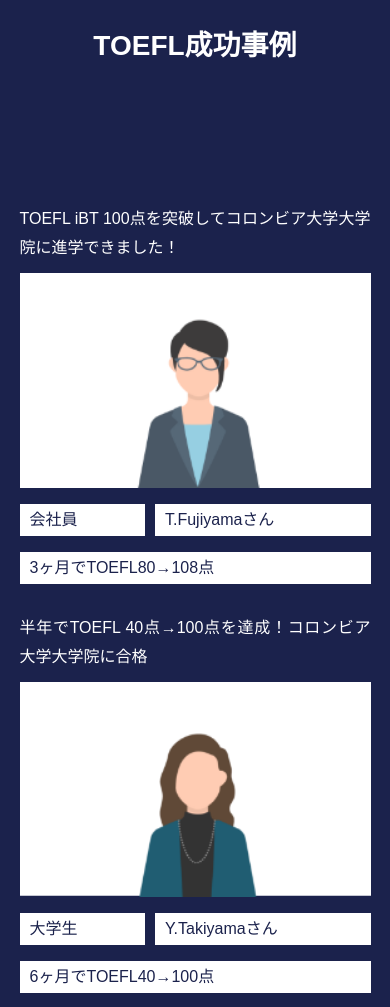
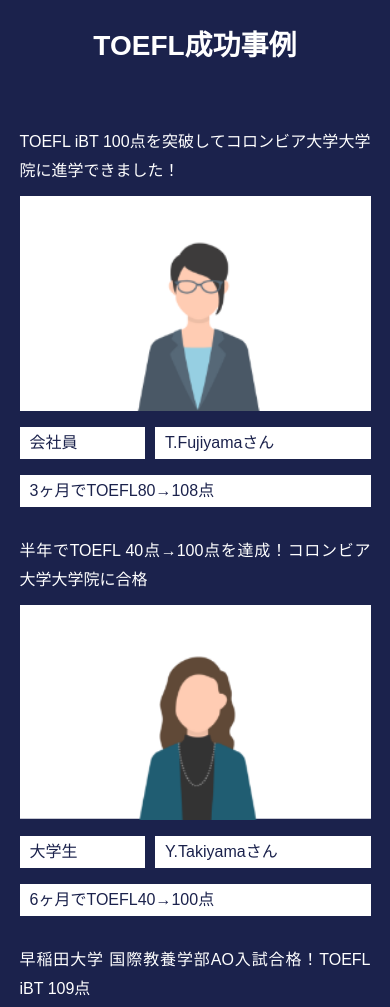
Before and after one commit to sonho463/english-school, a website: page index.html in a window 390 px wide. Shown: the part 3140-4147 px from the top of the page. Drawn offline with nearby package versions, Linux system fonts and the light colour scheme.

Commit message:
top responsive

```diff
--- a/assets/scss/layout/_footer.scss
+++ b/assets/scss/layout/_footer.scss
@@ -9,35 +9,62 @@
 	height: 300px;
 	background-color: v.$main-primary;
 	color: v.$color-white;
+	@include v.mq(sm){
+		padding: 30px 5%;
+		height: auto;
+	}
 	.c-inner{
 		display: flex;
 		justify-content: space-between;
+		@include v.mq(sm){
+			flex-direction: row-reverse;
+		}
 	}
 }
 
 .l-footer__menu{
 	padding-top: 49px;
+	@include v.mq(sm){
+		padding-top: 0;
+	}
 	&__inner{
-		height: 23px;
-		// background-color: pink;
+		height: auto;
+		min-height: 23px;
 		display: flex;
+		@include v.mq(sm){
+			flex-direction: column;
+		}
 	}
 	&__item{
 		padding-right: 21px;
+		@include v.mq(sm){
+			padding-right: 0;
+		}
 	}
 	&__item + li{
 		border-left: solid 1px v.$color-white;
 		padding-left: 21px;
+		@include v.mq(sm){
+			margin-top: 4px;
+			padding-left: 0;
+			border: none;
+		}
 	}
 }
 
 .l-footer__right{
 	padding-top: 35px;
+	@include v.mq(sm){
+		padding-top: 0;
+	}
 }
 
 .l-footer__info{
 	margin-top: 27px;
 	text-align: right;
+	@include v.mq(sm){
+		text-align: left;
+	}
 }
 .l-footer__info__tel{
 	font-weight: bold;
@@ -60,4 +87,7 @@
 	text-align: right;
 	padding-top: 12px;
 	padding-bottom: 11px;
+	@include v.mq(sm){
+	padding: 12px 5%;
+	}
 }
--- a/assets/scss/project/_cta.scss
+++ b/assets/scss/project/_cta.scss
@@ -8,6 +8,10 @@
 	background-image: url(../assets/images/cta-image.jpg);
 	background-size: cover;
 	background-repeat: no-repeat;
+	@include v.mq(sm){
+		height: 50vw;
+		min-height: unset;
+	}
 }
 
 
@@ -26,12 +30,19 @@
 .p-cta__heading{
 	color:v.$color-white;
 	font-size: 3.2rem;
+	@include v.mq(sm){
+		font-size: 2.0rem;
+	}
 }
 
 .p-cta__button{
 	width: 280px;
 	height: 50px;
 	margin-top: 16px;
+	@include v.mq(sm){
+		width: 200px;
+		height: 36px;
+	}
 }
 
 .p-cta .c-link-contact{
--- a/assets/scss/project/_info.scss
+++ b/assets/scss/project/_info.scss
@@ -9,6 +9,11 @@
   > div {
     flex: 1;
   }
+	@include v.mq(sm){
+		flex-direction: column;
+		padding-left: 5%;
+		padding-right: 5%;
+	}
 }
 
 .p-info {
@@ -16,13 +21,23 @@
     font-size: 3.2rem;
     font-weight: bold;
     padding-bottom: 30px;
+		border-top: 3px solid v.$main-primary;
+		@include v.mq(sm){
+			padding-bottom: 8px;
+		}
   }
 }
 
 .p-info__blog {
   padding-right: 67px;
-  &__item {
+	@include v.mq(sm){
+	padding-right: 0;
+	}
+  &__item .p-info__link {
     display: flex;
+		@include v.mq(sm){
+			flex-direction: column;
+		}
   }
 	&__item + li{
 		margin-top: 31px;
@@ -41,6 +56,9 @@
   }
   &__image {
     width: 150px;
+		@include v.mq(sm){
+			width: 100%;
+		}
   }
   &__text-block {
     flex: 1;
@@ -48,12 +66,26 @@
 		display: flex;
 		flex-direction: column;
 		justify-content: space-between;
+		@include v.mq(sm){
+			padding-left: 0;
+			padding-top: 20px;
+		}
   }
+	&__date{
+		margin-top: 12px;
+	}
 }
 
 .p-info__information{
+	@include v.mq(sm){
+		margin-top: 56px;
+	}
 	&__item{
-		height: 87px;
+		height: fit-content;
+		min-height: 87px;
+		@include v.mq(sm){
+			min-height: 42px;
+		}
 		& + li{
 			margin-top: 17px;
 		}
--- a/assets/scss/project/_success.scss
+++ b/assets/scss/project/_success.scss
@@ -7,48 +7,51 @@
   padding-bottom: 60px;
 }
 
-.p-success__heading{
+.p-success__heading {
   color: v.$color-white;
   font-weight: bold;
 }
 
-.p-success__list__inner{
+.p-success__list__inner {
   display: flex;
   gap: 30px;
-	@include v.mq(sm){
+  @include v.mq(sm) {
     flex-direction: column;
   }
 }
 
-.p-success__list{
+.p-success__list {
   margin-top: 137px;
   margin-left: auto;
   margin-right: auto;
+  @include v.mq(sm) {
+    margin-top: 60px;
+  }
 }
 
-.p-success__item{
+.p-success__item {
   width: 30.9%;
-	@include v.mq(sm){
+  @include v.mq(sm) {
     width: 100%;
     padding-left: 5%;
     padding-right: 5%;
   }
-	&__info{
+  &__info {
     margin-top: 16px;
   }
-	&__info-row{
+  &__info-row {
     display: flex;
     justify-content: space-between;
   }
 }
 
-.p-success__item__heading{
+.p-success__item__heading {
   line-height: 1.81;
 }
 
-.p-success__item__image{
+.p-success__item__image {
   margin-top: 10px;
-	img{
+  img {
     max-width: unset;
     width: 100%;
   }
@@ -56,7 +59,7 @@
 
 .p-success__attr,
 .p-success__name,
-.p-success__outcome{
+.p-success__outcome {
   color: v.$main-primary;
   background-color: v.$color-white;
   height: 32px;
@@ -65,15 +68,15 @@
   padding-right: 10px;
 }
 
-.p-success__attr{
+.p-success__attr {
   width: 35.7%;
 }
 
-.p-success__name{
+.p-success__name {
   width: 61.4%;
   // margin-left: 2.8%;
 }
 
-.p-success__outcome{
+.p-success__outcome {
   margin-top: 16px;
 }
--- a/assets/scss/project/_tel.scss
+++ b/assets/scss/project/_tel.scss
@@ -1,12 +1,23 @@
 @use "../foundation/variables" as v;
 
 .l-tel{
-	height: 80px;
+	height: auto;
+	min-height: 80px;
+	@include v.mq(sm){
+		padding-top: 20px;
+		padding-bottom: 20px;
+	}
 }
 
 .p-tel{
 	text-align: center;
 	line-height: 80px;
+	@include v.mq(sm){
+		line-height: 1.5;
+		span{
+			display: block;
+		}
+	}
 	&__heading{
 		font-weight: bold;
 	}
@@ -14,8 +25,14 @@
 		margin-left: 20px;
 		font-size:3.6rem;
 		font-weight: bold;
+		@include v.mq(sm){
+			margin-left: 0;
+		}
 	}
 	&__time{
 		margin-left: 20px;
+		@include v.mq(sm){
+			margin-left: 0;
+		}
 	}
 }
--- a/index.html
+++ b/index.html
@@ -366,6 +366,8 @@
 							<h2 class="p-info__heading">ブログ</h2>
 							<ul class="p-info__blog__list">
 								<li class="p-info__blog__item">
+									<a class="p-info__link" href="">
+
 										<div class="p-info__blog__image-block">
 											<span class="p-info__blog__category">カテゴリー</span>
 											<figure class="p-info__blog__image">
@@ -373,11 +375,18 @@
 											</figure>
 										</div>
 										<div class="p-info__blog__text-block">
-										<p class="p-info__blog__title">Engress説明会in大阪の模様をお伝えします</p>
+											<p class="p-info__blog__title">
+												Engress説明会in大阪の模様をお伝えします Engress説明会in大阪の模様をお伝えします Engress説明会in大阪の模様をお伝えします
+												Engress説明会in大阪の模様をお伝えします Engress説明会in大阪の模様をお伝えします Engress説明会in大阪の模様をお伝えします
+												Engress説明会in大阪の模様をお伝えします
+											</p>
 											<p class="p-info__blog__date">2020-12-27</p>
 										</div>
+									</a>
 								</li>
 								<li class="p-info__blog__item">
+									<a href="" class="p-info__link">
+
 										<div class="p-info__blog__image-block">
 											<span class="p-info__blog__category">
 												カテゴリー
@@ -390,8 +399,10 @@
 											<p class="p-info__blog__title">Engressもくもく会でみんなで　TOEFL学習をしませんか？</p>
 											<p class="p-info__blog__date">2020-12-01</p>
 										</div>
+									</a>
 								</li>
 								<li class="p-info__blog__item">
+									<a href="" class="p-info__link">
 										<div class="p-info__blog__image-block">
 											<span class="p-info__blog__category">カテゴリー</span>
 											<figure class="p-info__blog__image">
@@ -402,6 +413,7 @@
 											<p class="p-info__blog__title">TOEFL学習にはコーチング学習が最強である話</p>
 											<p class="p-info__blog__date">2020-11–20</p>
 										</div>
+									</a>
 								</li>
 							</ul>
 						</div>
```
Also changed, not shown: assets/css/style.css, build/style.css, 1 other file. Lines whose indentation alone changed are shown as unchanged.
